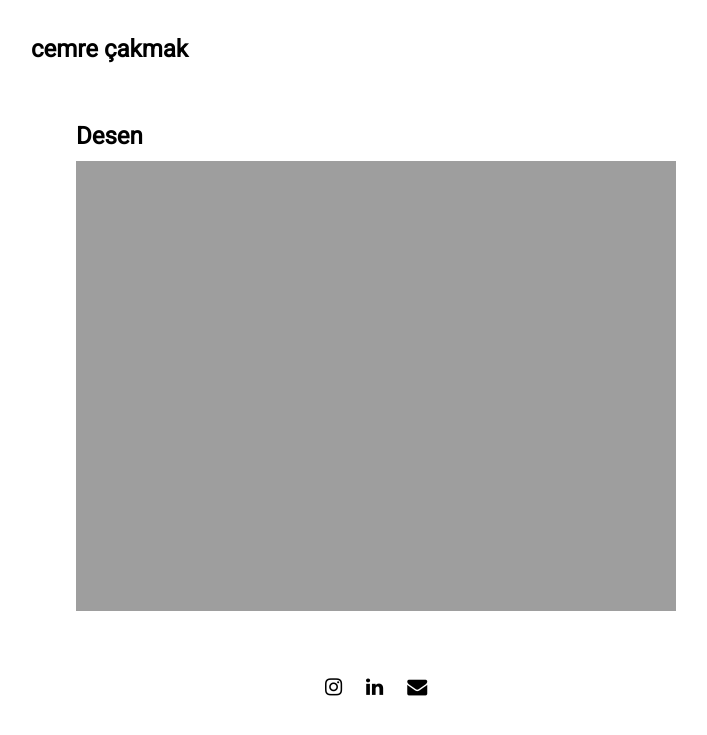
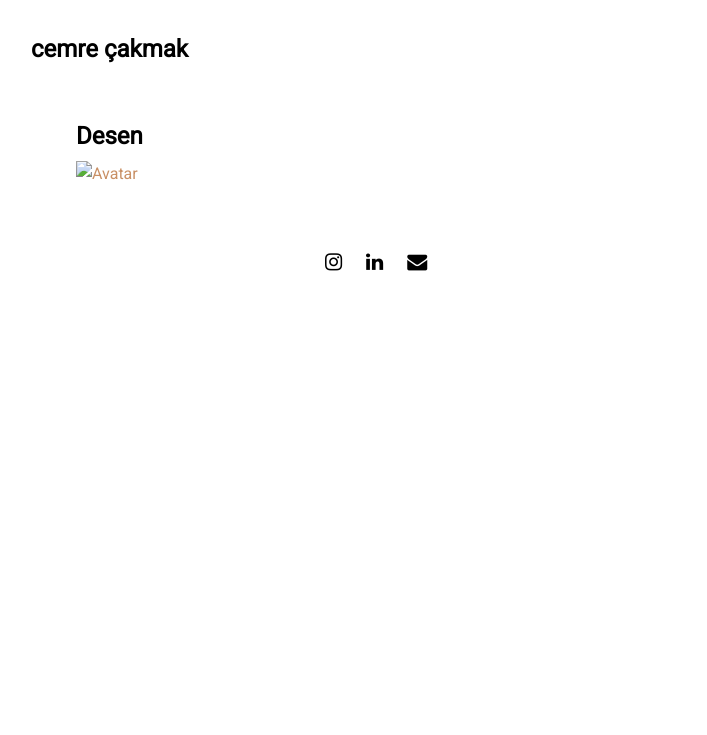
Before and after one commit to cemrecakmak/cemrecakmak.github.io, a Jekyll site: the page built from projects/pattern.md, in a window 1280 px wide. Shown: the top 735 px of the page, without its empty margins (264-971 px from the left). Built offline with Jekyll 4.4.1, drawn with Linux system fonts in a browser that asks for light colours; nearby versions of some CDN libraries.

```diff
--- a/_includes/image.html
+++ b/_includes/image.html
@@ -1,6 +1,6 @@
 <div class="image-container">
   <a href="{{ include.url }}" target="_blank">
-    <img src="{{ site.github.url }}/assets/img/{{ include.image }}" alt="Avatar" class="image">
+    <img alt="Avatar" class="image">
     <div class="overlay">
       <div class="text">
         {% if include.text %}
```
